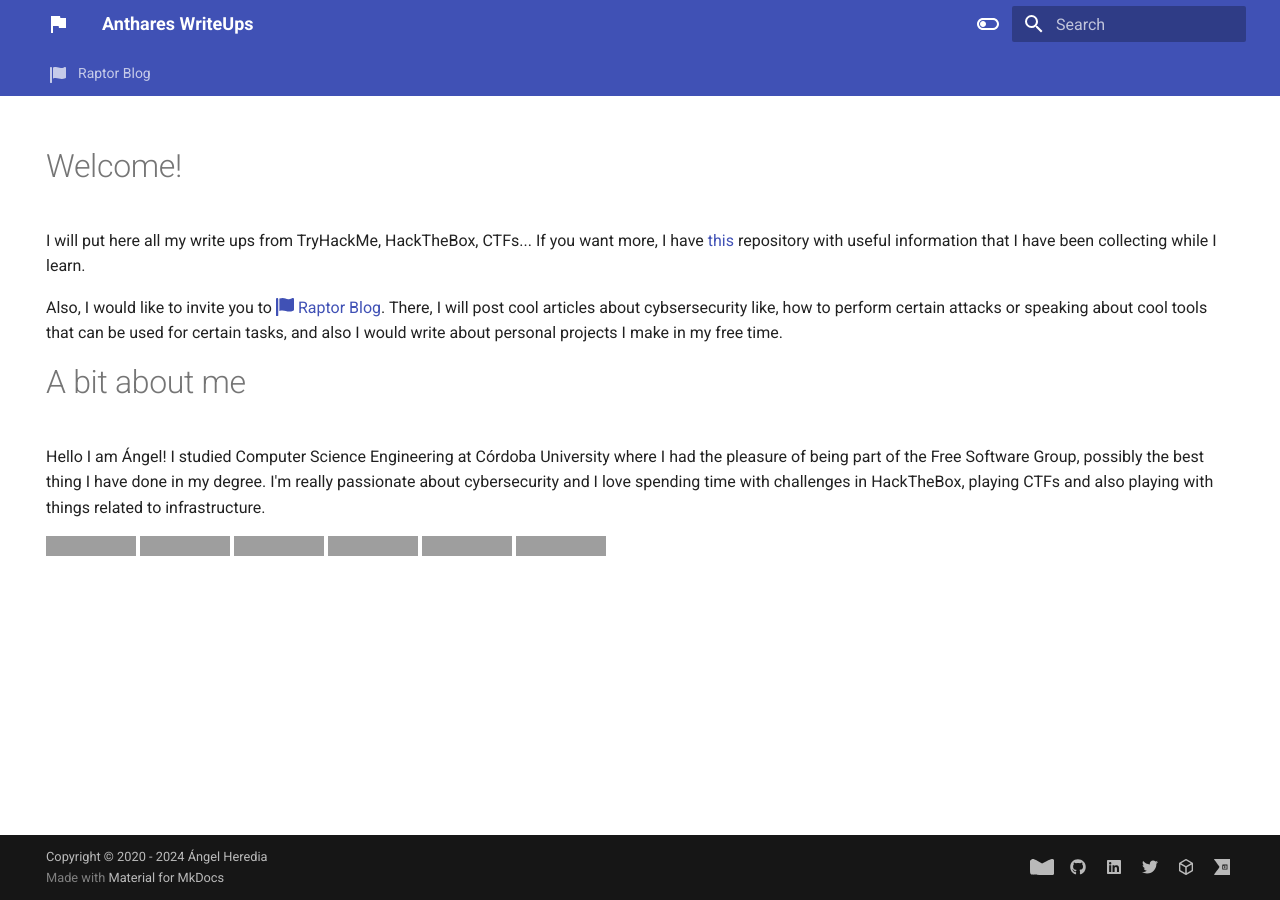
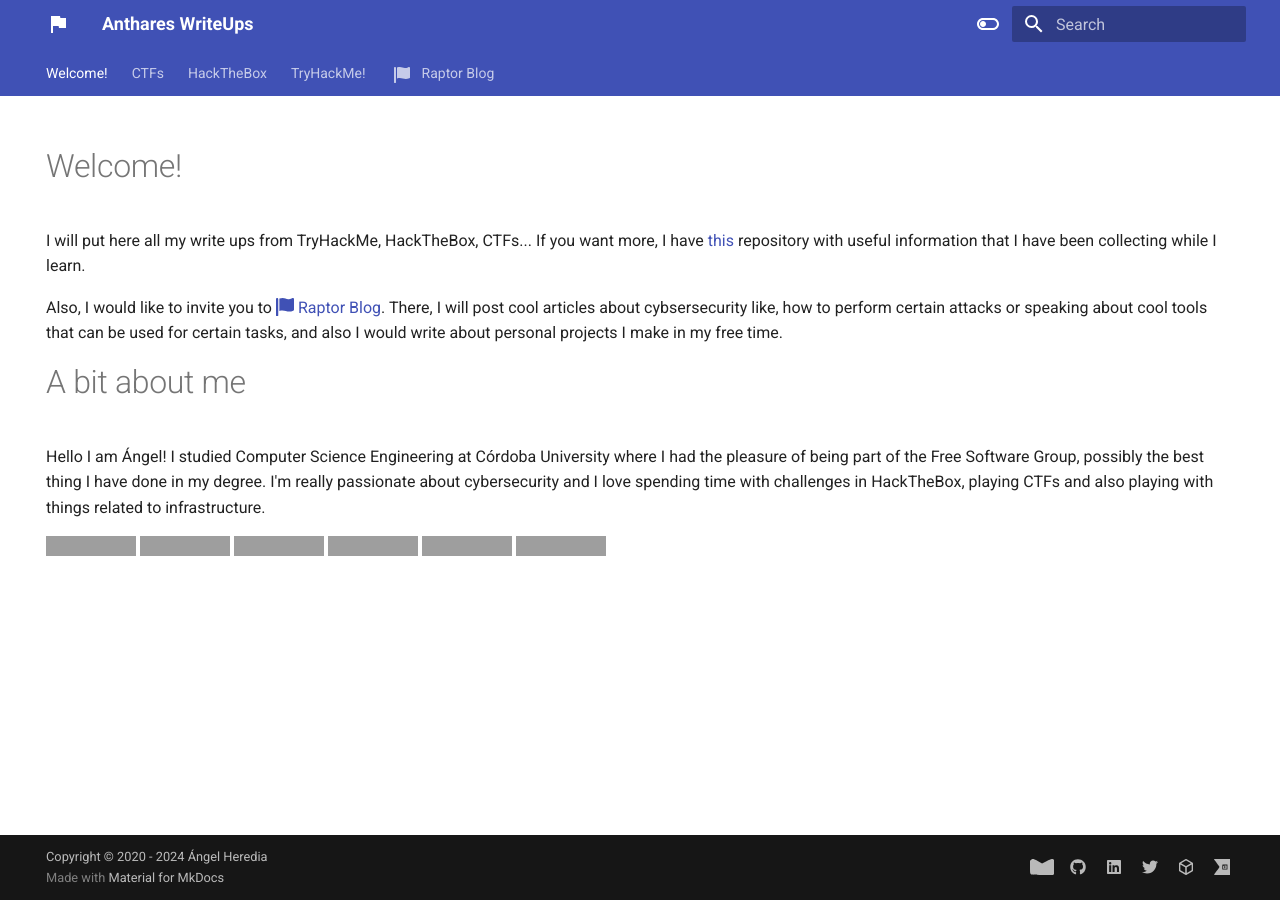
Before and after one commit to anthares101/write-ups-page, an MkDocs documentation site: the page built from docs/index.md, in a window 1280 px wide, cut to the strip 0-900 px from the top of the page. Built offline with MkDocs 1.6.1 and Material for MkDocs 9.7.7, drawn with Linux system fonts in a browser that asks for light colours; grey boxes are pictures that could not be loaded.

Commit message:
Update stuff to work with last Mkdocs version

```diff
--- a/mkdocs.yml
+++ b/mkdocs.yml
@@ -56,8 +56,8 @@ extra:
 markdown_extensions:
   - attr_list
   - pymdownx.emoji:
-      emoji_index: !!python/name:materialx.emoji.twemoji
-      emoji_generator: !!python/name:materialx.emoji.to_svg
+      emoji_index: !!python/name:material.extensions.emoji.twemoji
+      emoji_generator: !!python/name:material.extensions.emoji.to_svg
       options:
         custom_icons:
           - overrides/.icons
--- a/overrides/partials/footer.html
+++ /dev/null
@@ -1,67 +0,0 @@
-{% import "partials/language.html" as lang with context %}
-
-<!-- Footer -->
-<footer class="md-footer">
-  <!-- Link to previous and/or next page -->
-  {% if (page.previous_page or page.next_page) and page.url %}
-  <nav
-    class="md-footer__inner md-grid"
-    aria-label="{{ lang.t('footer.title') }}"
-  >
-    <!-- Link to previous page -->
-    {% if page.previous_page %}
-    <a
-      href="{{ page.previous_page.url | url }}"
-      class="md-footer__link md-footer__link--prev"
-      rel="prev"
-    >
-      <div class="md-footer__button md-icon">
-        {% include ".icons/material/arrow-left.svg" %}
-      </div>
-      <div class="md-footer__title">
-        <div class="md-ellipsis">
-          <span class="md-footer__direction">
-            {{ lang.t("footer.previous") }}
-          </span>
-          {{ page.previous_page.title }}
-        </div>
-      </div>
-    </a>
-    {% endif %}
-
-    <!-- Link to next page -->
-    {% if page.next_page %}
-    <a
-      href="{{ page.next_page.url | url }}"
-      class="md-footer__link md-footer__link--next"
-      rel="next"
-    >
-      <div class="md-footer__title">
-        <div class="md-ellipsis">
-          <span class="md-footer__direction">
-            {{ lang.t("footer.next") }}
-          </span>
-          {{ page.next_page.title }}
-        </div>
-      </div>
-      <div class="md-footer__button md-icon">
-        {% include ".icons/material/arrow-right.svg" %}
-      </div>
-    </a>
-    {% endif %}
-  </nav>
-  {% endif %}
-
-
-  <!-- Further information -->
-  <div class="md-footer-meta md-typeset">
-    <div class="md-footer-meta__inner md-grid">
-      {% include "partials/copyright.html" %}
-
-      <!-- Social links -->
-      {% if config.extra.social %}
-        {% include "partials/social.html" %}
-      {% endif %}
-    </div>
-  </div>
-</footer>
--- a/overrides/partials/nav.html
+++ b/overrides/partials/nav.html
@@ -1,6 +1,7 @@
 {#-
   This file was automatically generated - do not edit
 -#}
+{% import "partials/nav-item.html" as item with context %}
 {% set class = "md-nav md-nav--primary" %}
 {% if "navigation.tabs" in features %}
   {% set class = class ~ " md-nav--lifted" %}
@@ -8,7 +9,7 @@
 {% if "toc.integrate" in features %}
   {% set class = class ~ " md-nav--integrated" %}
 {% endif %}
-<nav class="{{ class }}" aria-label="{{ lang.t('nav.title') }}" data-md-level="0">
+<nav class="{{ class }}" aria-label="{{ lang.t('nav') }}" data-md-level="0">
   <label class="md-nav__title" for="__drawer">
     <a href="{{ config.extra.homepage | d(nav.homepage.url, true) | url }}" title="{{ config.site_name | e }}" class="md-nav__button md-logo" aria-label="{{ config.site_name }}" data-md-component="logo">
       {% include "partials/logo.html" %}
@@ -23,10 +24,9 @@
   <ul class="md-nav__list" data-md-scrollfix>
     {% for nav_item in nav %}
       {% set path = "__nav_" ~ loop.index %}
-      {% set level = 1 %}
-      {% include "partials/nav-item.html" %}
+      {{ item.render(nav_item, path, 1) }}
     {% endfor %}
-    <li class="md-nav__item">
+        <li class="md-nav__item">
       <a href="https://blog.anthares101.com/" class="md-nav__link" target="_blank" style="padding-right: 115px; padding-left: 8px;">
         <span style="display: inline-block;" class="twemoji md-social__link">{% include ".icons/custom/flag.svg" %}</span>
         Raptor Blog
--- a/overrides/partials/tabs.html
+++ b/overrides/partials/tabs.html
@@ -1,12 +1,12 @@
 {#-
   This file was automatically generated - do not edit
 -#}
-{% set class = "" %}
-<nav class="md-tabs" aria-label="{{ lang.t('tabs.title') }}" data-md-component="tabs">
-  <div class="md-tabs__inner md-grid">
+{% import "partials/tabs-item.html" as item with context %}
+<nav class="md-tabs" aria-label="{{ lang.t('tabs') }}" data-md-component="tabs">
+  <div class="md-grid">
     <ul class="md-tabs__list">
       {% for nav_item in nav %}
-        {% include "partials/tabs-item.html" %}
+        {{ item.render(nav_item) }}
       {% endfor %}
       <li class="md-tabs__item">
         <a href="https://blog.anthares101.com/" class="md-tabs__link" target="_blank">
--- a/requirements.txt
+++ b/requirements.txt
@@ -1 +1 @@
-mkdocs-section-index==0.3.4
+mkdocs-section-index
```
